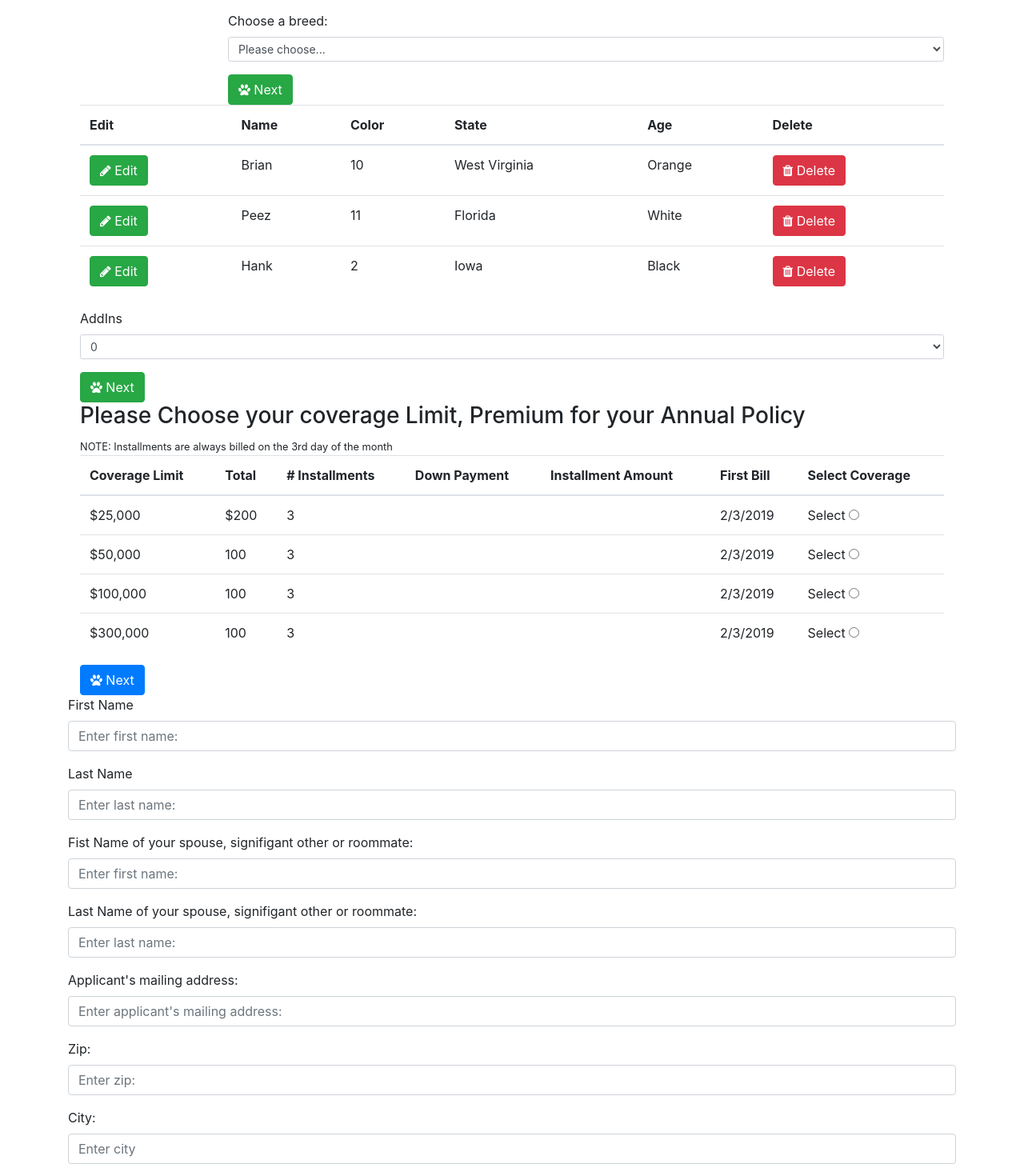
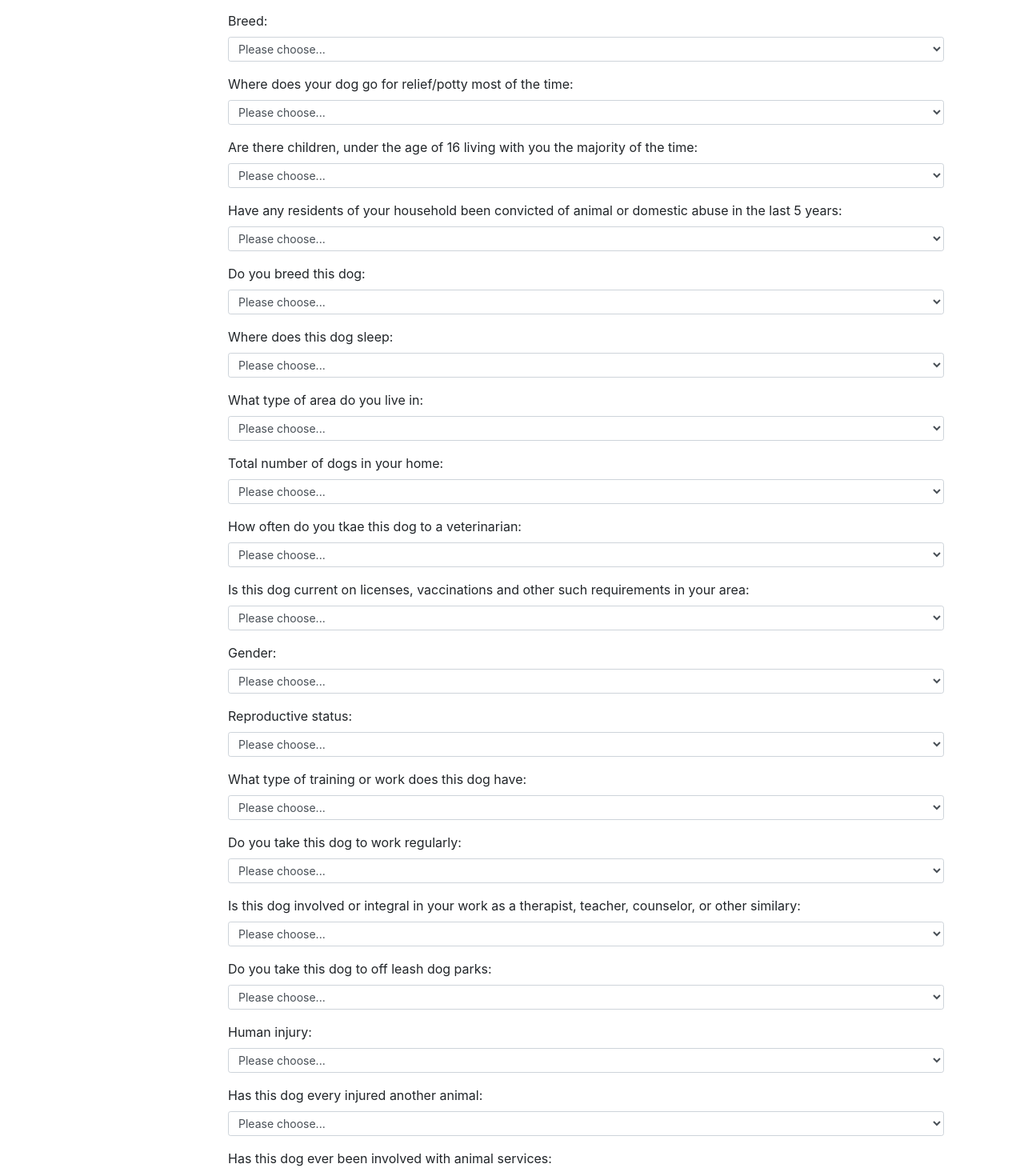
Before and after one commit to jmanock/fin-dog-bite, a React (Create React App) app: page /Quote in a window 1280 px wide. Shown: the part 551-2011 px from the top of the page at 80% size. Built offline with nearby package versions, Linux system fonts and the light colour scheme.

Commit message:
working on the dform

```diff
--- a/src/Components/DogForm.jsx
+++ b/src/Components/DogForm.jsx
@@ -8,16 +8,13 @@
 class DogForm extends Component{
   state = {
     dog:{
-      name:'',
-      color:'',
-      state:'',
-      age:'',
-      email:'',
-      weight:''
+      name:'',color:'',state:'',age:'',email:'',weight:'',bathroom:'',children:'',
     },
     options:{
       state:States,
-      breed:Breeds
+      breed:Breeds,
+      placeholder:'Please choose...',
+      yn:['Yes', 'No']
     }
   };
 
@@ -105,7 +102,47 @@
 
               <Select title={'State:'} name={'state'} options={this.state.options.state} value={this.state.dog.state} placeholder={'Please choose...'} handleChange={this.onSelectChange}/>
 
-              <Select title={'Choose a breed:'} name={'breed'} options={this.state.options.breed} placeholder={'Please choose...'} handleChange={this.onSelectChange}/>
+              <Select title={'Breed:'} name={'breed'} options={this.state.options.breed} value={this.state.dog.breed} placeholder={this.state.options.placeholder} handleChange={this.onSelectChange}/>
+
+              <Select title={'Where does your dog go for relief/potty most of the time:'} name={'bathroom'} options={['Inside a completely fenced yard or kennel', 'Underground electric dog containment system', 'Outside loose in unfenced yard', 'Permanently tied/tethered outside', 'On tie line for 1 hour or less at a time', 'Leashed walked']} value={this.state.dog.bathroom} placeholder={this.state.options.placeholder} handleChange={this.onSelectChange} />
+
+              <Select title={'Are there children, under the age of 16 living with you the majority of the time:'} name={'children'} options={['Yes', 'No', 'Daycare or babysitting service in the home', 'Foster children in the home']} value={this.state.dog.children} placeholder={this.state.options.placeholder} handleChange={this.onSelectChange}/>
+
+              <Select title={'Have any residents of your household been convicted of animal or domestic abuse in the last 5 years:'} name={'abuse'} options={this.state.options.yn} value={this.state.dog.abuse} handleChange={this.onSelectChange} placeholder={this.state.options.placeholder} />
+
+              <Select title={'Do you breed this dog:'} name={'doesBreed'} options={['No', 'Stud only', '1 litter annually', '2 litters annually']} value={this.state.dog.doesBreed} placeholder={this.state.options.placeholder} handleChange={this.onSelectChange} />
+
+              <Select title={'Where does this dog sleep:'} name={'sleep'} options={['Inside home', 'Garage', 'Outside loose in fenced yard', 'Outside without any restraints', 'Permanent outside kennel', 'Tied out']} value={this.state.dog.sleep} placeholder={this.state.options.placeholder} handleChange={this.onSelectChange} />
+
+              <Select title={'What type of area do you live in:'} name={'area'} options={['Country and/or your dog travels with you', 'City, Town, Suburb, Campus']} value={this.state.dog.area} placeholder={this.state.options.placeholder} handleChange={this.onSelectChange} />
+
+              <Select title={'Total number of dogs in your home:'} name={'dogsInHome'} options={['1','2 to 4','5 or more']} value={this.state.dog.dogsInHome} placeholder={this.state.options.placeholder} handleChange={this.onSelectChange} />
+
+              <Select title={'How often do you tkae this dog to a veterinarian:'} name={'veterinarian'} options={['Annually and would treat for illness or injury', 'Only as required by law', 'Never']} value={this.state.dog.veterinarian} placeholder={this.state.options.placeholder} handleChange={this.onSelectChange} />
+
+              <Select title={'Is this dog current on licenses, vaccinations and other such requirements in your area:'} name={'vaccinations'} options={this.state.options.yn} placeholder={this.state.options.placeholder} value={this.state.dog.vaccinations} handleChange={this.onSelectChange} />
+
+              <Select title={'Gender:'} name={'gender'} options={['Male','Female']} value={this.state.dog.gender} placeholder={this.state.options.placeholder} handleChange={this.onSelectChange} />
+
+              <Select title={'Reproductive status:'} name={'reproductive'} value={this.state.dog.reproductive} options={['Intact', 'Neutered - male', 'Spayed - female']} placeholder={this.state.options.placeholder} handleChange={this.onSelectChange} />
+
+              <Select title={'What type of training or work does this dog have:'} name={'training'} options={['None or basic', 'Intermediate', 'Advanced', 'Therapy dog','Hunting, gun, sporting off leash, farm, hearder', 'Sled dog racing', 'Musing for hire', 'Freighting', 'War or police dog', 'Professionally trained personal protection or professionally trained guard dog']} value={this.state.dog.training} placeholder={this.state.options.placeholder} handleChange={this.onSelectChange} />
+
+              <Select title={'Do you take this dog to work regularly:'} name={'work'} options={this.state.options.yn} value={this.state.dog.work} placeholder={this.state.options.placeholder} handleChange={this.onSelectChange} />
+
+              <Select title={'Is this dog involved or integral in your work as a therapist, teacher, counselor, or other similary:'} name={'integral'} options={this.state.options.yn} value={this.state.dog.integral} placeholder={this.state.options.placeholder} handleChange={this.onSelectChange} />
+
+              <Select title={'Do you take this dog to off leash dog parks:'} name={'dogParks'} options={this.state.options.yn} value={this.state.dog.dogParks} placeholder={this.state.options.placeholder} handleChange={this.onSelectChange} />
+
+              <Select title={'Human injury:'} name={'humanInjury'} options={['None', 'Injured a child - leaving minor bruising, scratch but no broken skin - one time', 'Injured an adult - leaving minor bruising, scratch but no broken skin - one time', 'Injured a child - breaking skin, no permanent scarring', 'Injured an adult - breaking skin, no permanent scarring', 'Injured a child - requiring medical attention and/or stitches', 'Injured and adult - requiring medical attention and/or stitches', 'Injured a child more than once', 'Injured an adult more than once']} value={this.state.dog.humanInjury} placeholder={this.state.options.placeholder} handleChange={this.onSelectChange} />
+
+              <Select title={'Has this dog every injured another animal:'} name={'animalInjury'} options={['None', 'Injured another animal', 'Killed another animal', 'Injured more than one animal', 'Killed more than one animal']} value={this.state.dog.animalInjury} placeholder={this.state.options.placeholder} handleChange={this.onSelectChange} />
+
+              <Select title={'Has this dog ever been involved with animal services:'} name={'animalServices'} options={['Never', 'Once for breaking the law - no injuries', 'Confiscated and/or fines were issued', 'Been labled dangerous or vicious']} value={this.state.dog.animalServices} placeholder={this.state.options.placeholder} handleChange={this.onSelectChange} />
+
+              <Select title={'Is this dog in a foster arrangement where the owner has been deployed:'} name={'deployed'} options={this.state.options.yn} value={this.state.dog.deployed} placeholder={this.state.options.placeholder} handleChange={this.onSelectChange} />
+
+              <Select title={'Is this dog in your home with the intent that he/she will be adopted:'} name={'adopted'} options={this.state.options.yn} value={this.state.dog.adopted} placeholder={this.state.options.placeholder} handleChange={this.onSelectChange} />
 
               <Button type={'btn btn-success'} action={this.onFormSubmit} title={'Next'} className={'fa fa-paw'} />
             </div>
--- a/src/Components/Holder.jsx
+++ b/src/Components/Holder.jsx
@@ -92,11 +92,11 @@
       <div className='container'>
         <DogForm updateDog={this.handleEditOpenDog} openForm={this.openForm} selectedDog={this.state.selectedDog} createDog={this.handleCreateDog} />
         <DogList deleteDog={this.handleDeleteDog} handleEditDog={this.handleEditDog} dogs={this.state.dogs} state={this.state} addIns={this.addIns}/>
-
+        <InsuredInfo  state={this.state}/>
         <Rates state={this.state} addRates={this.addRates}/>
 
         <PersonalInfo personalInfo={this.personalInfo} state={this.state} />
-        <InsuredInfo  state={this.state}/>
+
       </div>
     );
   }
```
